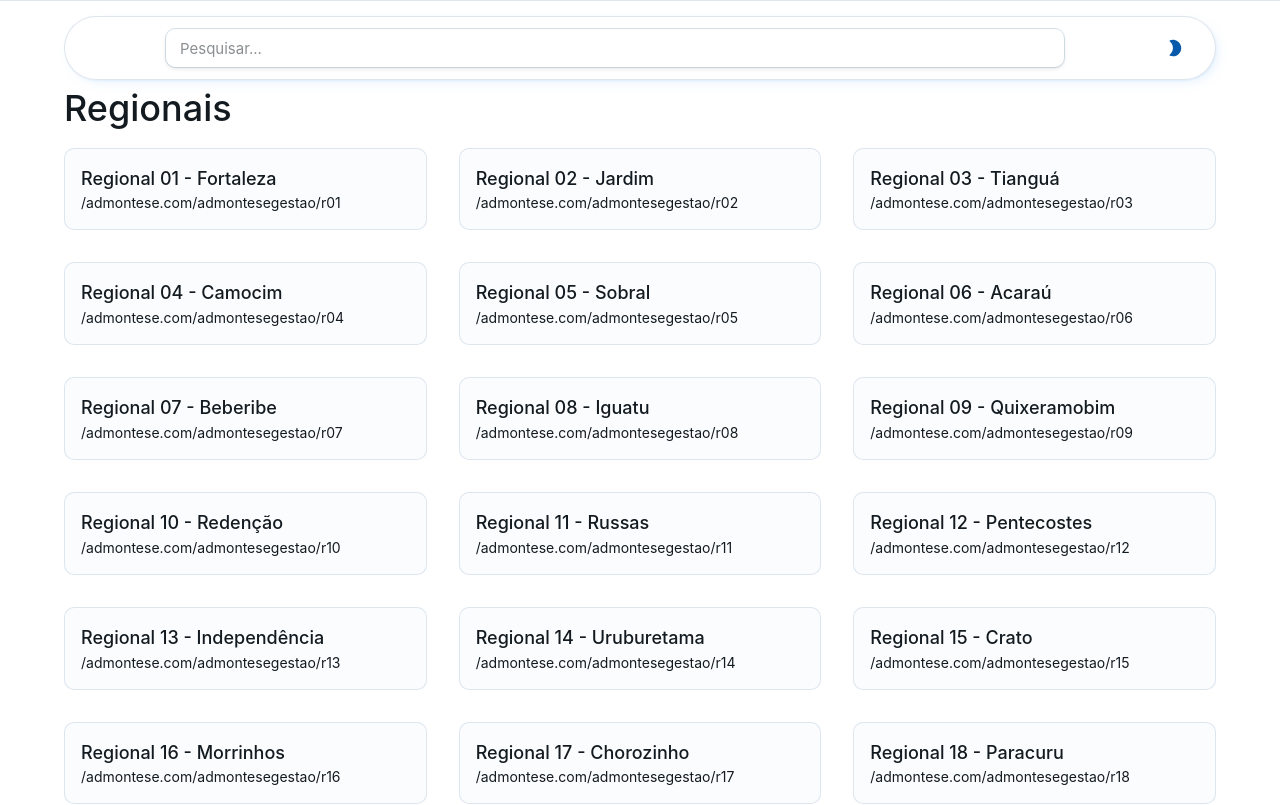
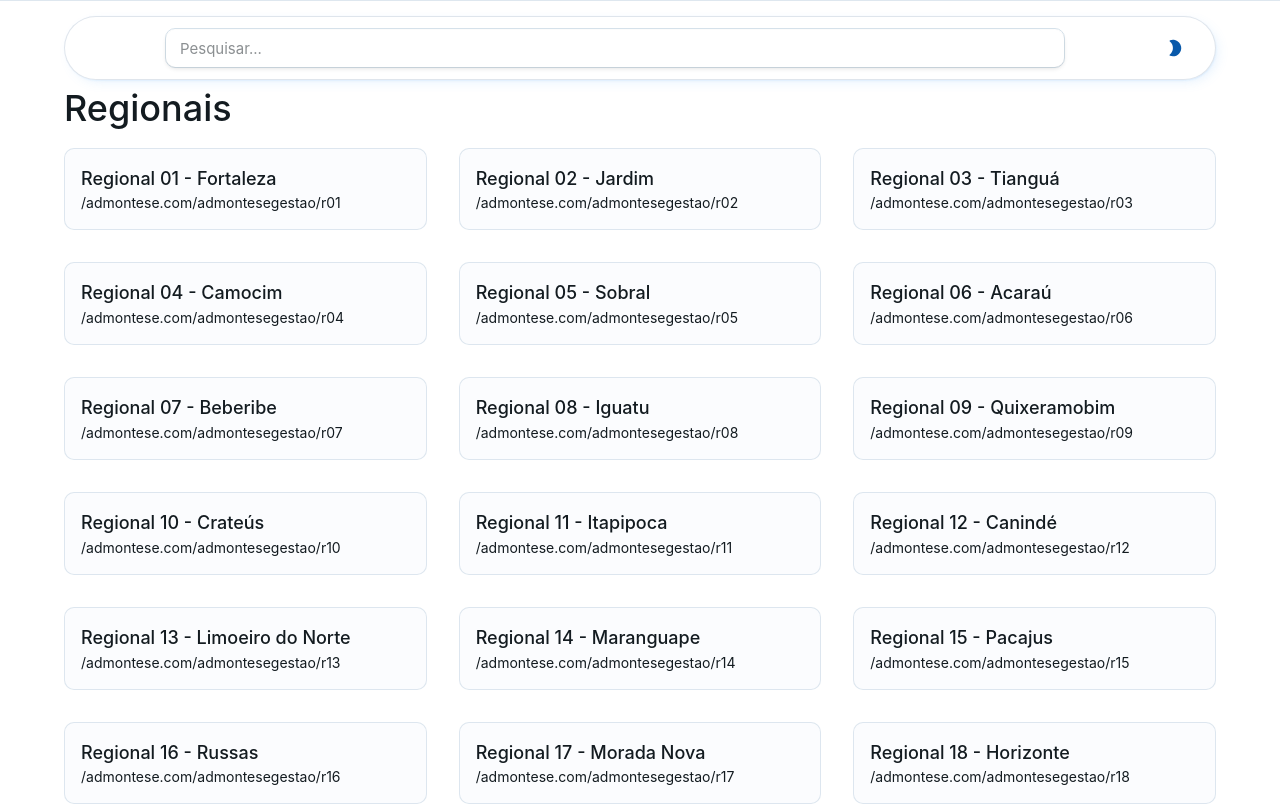
Before and after one commit to levibf/igreja-link, a React (Vite) app: page / in a window 1280 px wide. Shown: the top 805 px of the page. Built offline with nearby package versions, Linux system fonts and the light colour scheme.

Commit message:
links regionais

```diff
--- a/src/components/Features.jsx
+++ b/src/components/Features.jsx
@@ -11,99 +11,365 @@ const regionals = [
   {
     titulo: "Regional 01 - Fortaleza",
     link: "/admontese.com/admontesegestao/r01",
-    imagem: "https://lh6.googleusercontent.com/37Rl7nOuYeB5U6JhlqB1uU0FeKcajeRs5Z2OhN12DHEY0Ixn7AjM-tplQTgJ2wsSzGsVNGE5P39qF4hNH_ZJl0NSHPOuK7Skrds6_1uFnYlXKYjCumiG29qAsII1xIWBrA=w1280"
+    imagem: "https://lh6.googleusercontent.com/37Rl7nOuYeB5U6JhlqB1uU0FeKcajeRs5Z2OhN12DHEY0Ixn7AjM-tplQTgJ2wsSzGsVNGE5P39qF4hNH_ZJl0NSHPOuK7Skrds6_1uFnYlXKYjCumiG29qAsII1xIWBrA=w1280",
+    opcoes: [
+      {
+        titulo: "Tesouraria Regional",
+        link: "/admontese.com/admontesegestao/r01/tesouraria"
+      },
+      {
+        titulo: "Controle de Membros",
+        link: "/admontese.com/admontesegestao/r01/membros"
+      },
+      {
+        titulo: "Relatório Patrimonial",
+        link: "/admontese.com/admontesegestao/r01/patrimonio"
+      }
+    ]
   },
   {
     titulo: "Regional 02 - Jardim",
     link: "/admontese.com/admontesegestao/r02",
-    imagem: "https://lh6.googleusercontent.com/37Rl7nOuYeB5U6JhlqB1uU0FeKcajeRs5Z2OhN12DHEY0Ixn7AjM-tplQTgJ2wsSzGsVNGE5P39qF4hNH_ZJl0NSHPOuK7Skrds6_1uFnYlXKYjCumiG29qAsII1xIWBrA=w1280"
+    imagem: "https://lh6.googleusercontent.com/37Rl7nOuYeB5U6JhlqB1uU0FeKcajeRs5Z2OhN12DHEY0Ixn7AjM-tplQTgJ2wsSzGsVNGE5P39qF4hNH_ZJl0NSHPOuK7Skrds6_1uFnYlXKYjCumiG29qAsII1xIWBrA=w1280",
+    opcoes: [
+      {
+        titulo: "Tesouraria Regional",
+        link: "/admontese.com/admontesegestao/r02/tesouraria"
+      },
+      {
+        titulo: "Controle de Membros",
+        link: "/admontese.com/admontesegestao/r02/membros"
+      },
+      {
+        titulo: "Relatório Patrimonial",
+        link: "/admontese.com/admontesegestao/r02/patrimonio"
+      }
+    ]
   },
   {
     titulo: "Regional 03 - Tianguá",
     link: "/admontese.com/admontesegestao/r03",
-    imagem: "https://lh6.googleusercontent.com/37Rl7nOuYeB5U6JhlqB1uU0FeKcajeRs5Z2OhN12DHEY0Ixn7AjM-tplQTgJ2wsSzGsVNGE5P39qF4hNH_ZJl0NSHPOuK7Skrds6_1uFnYlXKYjCumiG29qAsII1xIWBrA=w1280"
+    imagem: "https://lh6.googleusercontent.com/37Rl7nOuYeB5U6JhlqB1uU0FeKcajeRs5Z2OhN12DHEY0Ixn7AjM-tplQTgJ2wsSzGsVNGE5P39qF4hNH_ZJl0NSHPOuK7Skrds6_1uFnYlXKYjCumiG29qAsII1xIWBrA=w1280",
+    opcoes: [
+      {
+        titulo: "Tesouraria Regional",
+        link: "/admontese.com/admontesegestao/r03/tesouraria"
+      },
+      {
+        titulo: "Controle de Membros",
+        link: "/admontese.com/admontesegestao/r03/membros"
+      },
+      {
+        titulo: "Relatório Patrimonial",
+        link: "/admontese.com/admontesegestao/r03/patrimonio"
+      }
+    ]
   },
   {
     titulo: "Regional 04 - Camocim",
     link: "/admontese.com/admontesegestao/r04",
-    imagem: "https://lh6.googleusercontent.com/37Rl7nOuYeB5U6JhlqB1uU0FeKcajeRs5Z2OhN12DHEY0Ixn7AjM-tplQTgJ2wsSzGsVNGE5P39qF4hNH_ZJl0NSHPOuK7Skrds6_1uFnYlXKYjCumiG29qAsII1xIWBrA=w1280"
+    imagem: "https://lh6.googleusercontent.com/37Rl7nOuYeB5U6JhlqB1uU0FeKcajeRs5Z2OhN12DHEY0Ixn7AjM-tplQTgJ2wsSzGsVNGE5P39qF4hNH_ZJl0NSHPOuK7Skrds6_1uFnYlXKYjCumiG29qAsII1xIWBrA=w1280",
+    opcoes: [
+      {
+        titulo: "Tesouraria Regional",
+        link: "/admontese.com/admontesegestao/r04/tesouraria"
+      },
+      {
+        titulo: "Controle de Membros",
+        link: "/admontese.com/admontesegestao/r04/membros"
+      },
+      {
+        titulo: "Relatório Patrimonial",
+        link: "/admontese.com/admontesegestao/r04/patrimonio"
+      }
+    ]
   },
   {
     titulo: "Regional 05 - Sobral",
     link: "/admontese.com/admontesegestao/r05",
-    imagem: "https://lh6.googleusercontent.com/37Rl7nOuYeB5U6JhlqB1uU0FeKcajeRs5Z2OhN12DHEY0Ixn7AjM-tplQTgJ2wsSzGsVNGE5P39qF4hNH_ZJl0NSHPOuK7Skrds6_1uFnYlXKYjCumiG29qAsII1xIWBrA=w1280"
+    imagem: "https://lh6.googleusercontent.com/37Rl7nOuYeB5U6JhlqB1uU0FeKcajeRs5Z2OhN12DHEY0Ixn7AjM-tplQTgJ2wsSzGsVNGE5P39qF4hNH_ZJl0NSHPOuK7Skrds6_1uFnYlXKYjCumiG29qAsII1xIWBrA=w1280",
+    opcoes: [
+      {
+        titulo: "Tesouraria Regional",
+        link: "/admontese.com/admontesegestao/r05/tesouraria"
+      },
+      {
+        titulo: "Controle de Membros",
+        link: "/admontese.com/admontesegestao/r05/membros"
+      },
+      {
+        titulo: "Relatório Patrimonial",
+        link: "/admontese.com/admontesegestao/r05/patrimonio"
+      }
+    ]
   },
   {
     titulo: "Regional 06 - Acaraú",
     link: "/admontese.com/admontesegestao/r06",
-    imagem: "https://lh5.googleusercontent.com/Az20Ts7k6yUh9y-8tWuuala9TxhbRgP_SDW4rLwMtIKYJ8c7PvMYlaRESGYZSckmag732eM-JIUzIsjmZWjJaZwrX6cdKbhZE-oZ4FvlD_yS4xVPxuDIhJz_UFFgt0rzgg=w1280"
+    imagem: "https://lh5.googleusercontent.com/Az20Ts7k6yUh9y-8tWuuala9TxhbRgP_SDW4rLwMtIKYJ8c7PvMYlaRESGYZSckmag732eM-JIUzIsjmZWjJaZwrX6cdKbhZE-oZ4FvlD_yS4xVPxuDIhJz_UFFgt0rzgg=w1280",
+    opcoes: [
+      {
+        titulo: "Tesouraria Regional",
+        link: "/admontese.com/admontesegestao/r06/tesouraria"
+      },
+      {
+        titulo: "Controle de Membros",
+        link: "/admontese.com/admontesegestao/r06/membros"
+      },
+      {
+        titulo: "Relatório Patrimonial",
+        link: "/admontese.com/admontesegestao/r06/patrimonio"
+      }
+    ]
   },
   {
     titulo: "Regional 07 - Beberibe",
     link: "/admontese.com/admontesegestao/r07",
-    imagem: "https://lh5.googleusercontent.com/U2h_t9fb5SiTFkrxyEHnFi6qVvsVptYwBCrDuiWVloguzT0vi5xrFYFgrSg7OUxYVwRFeHz8rC_nfc1UdkW6jy4hgeTDUCtO5vuZYPJWFb1tuR_i5cXSsMWO8DjjBewm=w1280"
+    imagem: "https://lh5.googleusercontent.com/U2h_t9fb5SiTFkrxyEHnFi6qVvsVptYwBCrDuiWVloguzT0vi5xrFYFgrSg7OUxYVwRFeHz8rC_nfc1UdkW6jy4hgeTDUCtO5vuZYPJWFb1tuR_i5cXSsMWO8DjjBewm=w1280",
+    opcoes: [
+      {
+        titulo: "Tesouraria Regional",
+        link: "/admontese.com/admontesegestao/r07/tesouraria"
+      },
+      {
+        titulo: "Controle de Membros",
+        link: "/admontese.com/admontesegestao/r07/membros"
+      },
+      {
+        titulo: "Relatório Patrimonial",
+        link: "/admontese.com/admontesegestao/r07/patrimonio"
+      }
+    ]
   },
   {
     titulo: "Regional 08 - Iguatu",
     link: "/admontese.com/admontesegestao/r08",
-    imagem: "https://lh3.googleusercontent.com/Rt65RdeVSFLA58LD6cxa7Iwyvi3vdiLB2c3_nO5y8cZIopnDJYABvuAnfQ_aRsO_J-RkNfJvo_VV0g-D8hrxQrYMovRmE2O9QkLJ3S1vH-gY9h6w6RSfo2PDNqrkgIWaTQ=w1280"
+    imagem: "https://lh3.googleusercontent.com/Rt65RdeVSFLA58LD6cxa7Iwyvi3vdiLB2c3_nO5y8cZIopnDJYABvuAnfQ_aRsO_J-RkNfJvo_VV0g-D8hrxQrYMovRmE2O9QkLJ3S1vH-gY9h6w6RSfo2PDNqrkgIWaTQ=w1280",
+    opcoes: [
+      {
+        titulo: "Tesouraria Regional",
+        link: "/admontese.com/admontesegestao/r08/tesouraria"
+      },
+      {
+        titulo: "Controle de Membros",
+        link: "/admontese.com/admontesegestao/r08/membros"
+      },
+      {
+        titulo: "Relatório Patrimonial",
+        link: "/admontese.com/admontesegestao/r08/patrimonio"
+      }
+    ]
   },
   {
     titulo: "Regional 09 - Quixeramobim",
     link: "/admontese.com/admontesegestao/r09",
-    imagem: "https://lh3.googleusercontent.com/Rt65RdeVSFLA58LD6cxa7Iwyvi3vdiLB2c3_nO5y8cZIopnDJYABvuAnfQ_aRsO_J-RkNfJvo_VV0g-D8hrxQrYMovRmE2O9QkLJ3S1vH-gY9h6w6RSfo2PDNqrkgIWaTQ=w1280"
+    imagem: "https://lh3.googleusercontent.com/BPNkURZPUWgs7ezm-YkQ2LKpt_5n0eU1JlspN2NoEuDLy95oIsH8R2iLt_dHBbpZ9xW2gPa-7e5BPebBl9EKZPOpDTwwonirTOdZjTjjLZtrwvOpG92kmD-g_UBHGKxhtw=w1280",
+    opcoes: [
+      {
+        titulo: "Tesouraria Regional",
+        link: "/admontese.com/admontesegestao/r09/tesouraria"
       },
       {
-    titulo: "Regional 10 - Redenção",
-    link: "/admontese.com/admontesegestao/r10",
-    imagem: "https://lh3.googleusercontent.com/Rt65RdeVSFLA58LD6cxa7Iwyvi3vdiLB2c3_nO5y8cZIopnDJYABvuAnfQ_aRsO_J-RkNfJvo_VV0g-D8hrxQrYMovRmE2O9QkLJ3S1vH-gY9h6w6RSfo2PDNqrkgIWaTQ=w1280"
+        titulo: "Controle de Membros",
+        link: "/admontese.com/admontesegestao/r09/membros"
       },
       {
-    titulo: "Regional 11 - Russas",
-    link: "/admontese.com/admontesegestao/r11",
-    imagem: "https://lh3.googleusercontent.com/Rt65RdeVSFLA58LD6cxa7Iwyvi3vdiLB2c3_nO5y8cZIopnDJYABvuAnfQ_aRsO_J-RkNfJvo_VV0g-D8hrxQrYMovRmE2O9QkLJ3S1vH-gY9h6w6RSfo2PDNqrkgIWaTQ=w1280"
+        titulo: "Relatório Patrimonial",
+        link: "/admontese.com/admontesegestao/r09/patrimonio"
+      }
+    ]
   },
   {
-    titulo: "Regional 12 - Pentecostes",
-    link: "/admontese.com/admontesegestao/r12",
-    imagem: "https://lh3.googleusercontent.com/Rt65RdeVSFLA58LD6cxa7Iwyvi3vdiLB2c3_nO5y8cZIopnDJYABvuAnfQ_aRsO_J-RkNfJvo_VV0g-D8hrxQrYMovRmE2O9QkLJ3S1vH-gY9h6w6RSfo2PDNqrkgIWaTQ=w1280"
+    titulo: "Regional 10 - Crateús",
+    link: "/admontese.com/admontesegestao/r10",
+    imagem: "https://lh3.googleusercontent.com/T6jsQpo7FSb7GdwPKypaEsY8qQZXOBjUgHYO08YatQ5P4pJtvpY6cyRtfVYMYk2QU61psV5h76Bq6Bo3vwtdymrn7Q5aUb95CkPM1yLiX1j7Y1CRNAHDklY_41HgPdEfxg=w1280",
+    opcoes: [
+      {
+        titulo: "Tesouraria Regional",
+        link: "/admontese.com/admontesegestao/r10/tesouraria"
       },
       {
-    titulo: "Regional 13 - Independência",
-    link: "/admontese.com/admontesegestao/r13",
-    imagem: "https://lh3.googleusercontent.com/Rt65RdeVSFLA58LD6cxa7Iwyvi3vdiLB2c3_nO5y8cZIopnDJYABvuAnfQ_aRsO_J-RkNfJvo_VV0g-D8hrxQrYMovRmE2O9QkLJ3S1vH-gY9h6w6RSfo2PDNqrkgIWaTQ=w1280"
+        titulo: "Controle de Membros",
+        link: "/admontese.com/admontesegestao/r10/membros"
       },
       {
-    titulo: "Regional 14 - Uruburetama",
-    link: "/admontese.com/admontesegestao/r14",
-    imagem: "https://lh3.googleusercontent.com/Rt65RdeVSFLA58LD6cxa7Iwyvi3vdiLB2c3_nO5y8cZIopnDJYABvuAnfQ_aRsO_J-RkNfJvo_VV0g-D8hrxQrYMovRmE2O9QkLJ3S1vH-gY9h6w6RSfo2PDNqrkgIWaTQ=w1280"
+        titulo: "Relatório Patrimonial",
+        link: "/admontese.com/admontesegestao/r10/patrimonio"
+      }
+    ]
+  },
+
+    {
+      titulo: "Regional 11 - Itapipoca",
+      link: "/admontese.com/admontesegestao/r11",
+      imagem: "https://lh3.googleusercontent.com/KU2OuhhxRmT8mfNeS0bbG9ScFhJZJwvM9C1HPhGQwTrlFjJng1sxsH-MQZmYTHGPzW49xy3FgJ2F0bcmr5B92lfT90rcoIv1UCWwGRBGexRVz8DkP2BvlApkVKnAwovEmQ=w1280",
+      opcoes: [
+        {
+          titulo: "Tesouraria Regional",
+          link: "/admontese.com/admontesegestao/r11/tesouraria"
         },
         {
-    titulo: "Regional 15 - Crato",
-    link: "/admontese.com/admontesegestao/r15",
-    imagem: "https://lh3.googleusercontent.com/Rt65RdeVSFLA58LD6cxa7Iwyvi3vdiLB2c3_nO5y8cZIopnDJYABvuAnfQ_aRsO_J-RkNfJvo_VV0g-D8hrxQrYMovRmE2O9QkLJ3S1vH-gY9h6w6RSfo2PDNqrkgIWaTQ=w1280"
+          titulo: "Controle de Membros",
+          link: "/admontese.com/admontesegestao/r11/membros"
         },
         {
-    titulo: "Regional 16 - Morrinhos",
-    link: "/admontese.com/admontesegestao/r16",
-    imagem: "https://lh3.googleusercontent.com/Rt65RdeVSFLA58LD6cxa7Iwyvi3vdiLB2c3_nO5y8cZIopnDJYABvuAnfQ_aRsO_J-RkNfJvo_VV0g-D8hrxQrYMovRmE2O9QkLJ3S1vH-gY9h6w6RSfo2PDNqrkgIWaTQ=w1280"
+          titulo: "Relatório Patrimonial",
+          link: "/admontese.com/admontesegestao/r11/patrimonio"
+        }
+      ]
     },
     {
-    titulo: "Regional 17 - Chorozinho",
-    link: "/admontese.com/admontesegestao/r17",
-    imagem: "https://lh3.googleusercontent.com/2NJwAzVFsVtdSSvs45qG29nLEQWhNXQqfsmkEXT0P84gdicDWzdpNIC0hb3AJTzk82YTfxQDB0zpN0rca53qAwYybfPpoU1P_1qoR5unhcYxHCF8UZK1kcsBC3seg_ttMQ=w1280"
+      titulo: "Regional 12 - Canindé",
+      link: "/admontese.com/admontesegestao/r12",
+      imagem: "https://lh3.googleusercontent.com/D1o6XJ6XEtH1vA_jw1lnA4VKrDPVnP6DTzM-QNzKFaZKdzTE66zZmy-JIaAzUilLG1dKYczpJ4yMa7Q6JPSlMv9z6qCQ9cxNlbkg1qS_ayRUJm-7v5bdHMo3X4V_VzvIoQ=w1280",
+      opcoes: [
+        {
+          titulo: "Tesouraria Regional",
+          link: "/admontese.com/admontesegestao/r12/tesouraria"
         },
         {
-    titulo: "Regional 18 - Paracuru",
-    link: "/admontese.com/admontesegestao/r18",
-    imagem: "https://lh3.googleusercontent.com/EFgFM2aJB1IinreovlECavP-1bNA3HPJacYGF6jwBESS5oWZ9GPlxvPHT_yNu5z-72IXy76zjgEhlCxTRp6dVbJKZowVsK7NQWbR-nT5ykoJkrEE22bbdLX-O3BhJhK31Q=w1280"
+          titulo: "Controle de Membros",
+          link: "/admontese.com/admontesegestao/r12/membros"
         },
         {
-    titulo: "Regional 19 - Mucambo",
+          titulo: "Relatório Patrimonial",
+          link: "/admontese.com/admontesegestao/r12/patrimonio"
+        }
+      ]
+    },
+    {
+      titulo: "Regional 13 - Limoeiro do Norte",
+      link: "/admontese.com/admontesegestao/r13",
+      imagem: "https://lh3.googleusercontent.com/p6vBwU6D6T_NPp64Pm6rgReBb9g4_b38JTRKjoDQ_U5ltlW9jPnZOEY4TmULcbwVemWyqPxhbJ2VUKuY1bdOzy6lvZJpPQ_5F6GrvNf5EZ1Whp1cUdrzEGpke8DZb5oxJQ=w1280",
+      opcoes: [
+        {
+          titulo: "Tesouraria Regional",
+          link: "/admontese.com/admontesegestao/r13/tesouraria"
+        },
+        {
+          titulo: "Controle de Membros",
+          link: "/admontese.com/admontesegestao/r13/membros"
+        },
+        {
+          titulo: "Relatório Patrimonial",
+          link: "/admontese.com/admontesegestao/r13/patrimonio"
+        }
+      ]
+    },
+    {
+      titulo: "Regional 14 - Maranguape",
+      link: "/admontese.com/admontesegestao/r14",
+      imagem: "https://lh3.googleusercontent.com/qXyP-KQadZl7ZYBz2USf5sETgGeebcfhD1C64k5mJSwCZ2bAk2rwvOsrylgf9ykeAHuHTwDyxqCk2S_R2UuNp3LeolXZZ9neXUdmCZv9rCvPfDtCxQTXN8yzJ4ArbZzIsQ=w1280",
+      opcoes: [
+        {
+          titulo: "Tesouraria Regional",
+          link: "/admontese.com/admontesegestao/r14/tesouraria"
+        },
+        {
+          titulo: "Controle de Membros",
+          link: "/admontese.com/admontesegestao/r14/membros"
+        },
+        {
+          titulo: "Relatório Patrimonial",
+          link: "/admontese.com/admontesegestao/r14/patrimonio"
+        }
+      ]
+    },
+    {
+      titulo: "Regional 15 - Pacajus",
+      link: "/admontese.com/admontesegestao/r15",
+      imagem: "https://lh3.googleusercontent.com/W0Xc-YrAmvcjk1L6iqHvmlJ2hprgZj90yrQDKx57r3PN_cAxZwmf2l2PQo0XZcCp6_YANqsdFsjPShZ3Tyo04X6kAtXTqvKn1oGnJwqUlEL_pQDBmVjqSOqB5hvXRf-WLQ=w1280",
+      opcoes: [
+        {
+          titulo: "Tesouraria Regional",
+          link: "/admontese.com/admontesegestao/r15/tesouraria"
+        },
+        {
+          titulo: "Controle de Membros",
+          link: "/admontese.com/admontesegestao/r15/membros"
+        },
+        {
+          titulo: "Relatório Patrimonial",
+          link: "/admontese.com/admontesegestao/r15/patrimonio"
+        }
+      ]
+    },
+    {
+      titulo: "Regional 16 - Russas",
+      link: "/admontese.com/admontesegestao/r16",
+      imagem: "https://lh3.googleusercontent.com/cQ6whtvLs6g2w9V9g0-19T9hVkKFTBdDfcMjZkX6YscKfHl1SB5U8pOHQarEZUtHoJ5lHpD8qKrqe_VUuHLy5cFiZytNW6K3hTuIC8KhZ8HQI8N19ne1BJ8AuyfUz2MZJw=w1280",
+      opcoes: [
+        {
+          titulo: "Tesouraria Regional",
+          link: "/admontese.com/admontesegestao/r16/tesouraria"
+        },
+        {
+          titulo: "Controle de Membros",
+          link: "/admontese.com/admontesegestao/r16/membros"
+        },
+        {
+          titulo: "Relatório Patrimonial",
+          link: "/admontese.com/admontesegestao/r16/patrimonio"
+        }
+      ]
+    },
+    {
+      titulo: "Regional 17 - Morada Nova",
+      link: "/admontese.com/admontesegestao/r17",
+      imagem: "https://lh3.googleusercontent.com/J6InDXbQf7f7zO2dA1mG_sleAFLdVJcWTrmQHVlQMIhSn3FTL7Jgrvzr7JFLvWz6XGz8sZZjZVsebsPH6KFX8H8JrbnnKPKBy5CBZ-6pJZa9OFO7vMuSwXTyRk7cNH0lZg=w1280",
+      opcoes: [
+        {
+          titulo: "Tesouraria Regional",
+          link: "/admontese.com/admontesegestao/r17/tesouraria"
+        },
+        {
+          titulo: "Controle de Membros",
+          link: "/admontese.com/admontesegestao/r17/membros"
+        },
+        {
+          titulo: "Relatório Patrimonial",
+          link: "/admontese.com/admontesegestao/r17/patrimonio"
+        }
+      ]
+    },
+    {
+      titulo: "Regional 18 - Horizonte",
+      link: "/admontese.com/admontesegestao/r18",
+      imagem: "https://lh3.googleusercontent.com/HhNHQvj2w90WsPLh3ccShf7EVf7oeIN9CwOvmtCkGi5GppzJtkdfHn62aYxcklVCzHNPev2oyCWJ9d4aSZ65SyXNh8cdqvH0ZMYMrrZUnS_4RI8Qw_NnCWfCN9H_RoygCw=w1280",
+      opcoes: [
+        {
+          titulo: "Tesouraria Regional",
+          link: "/admontese.com/admontesegestao/r18/tesouraria"
+        },
+        {
+          titulo: "Controle de Membros",
+          link: "/admontese.com/admontesegestao/r18/membros"
+        },
+        {
+          titulo: "Relatório Patrimonial",
+          link: "/admontese.com/admontesegestao/r18/patrimonio"
+        }
+      ]
+    },
+    {
+      titulo: "Regional 19 - Quixadá",
       link: "/admontese.com/admontesegestao/r19",
-    imagem: "https://lh4.googleusercontent.com/KKs5benPke78J90RQnizBaCpbCgALGHSMIZa1kJjs9PugcMrRcMCXeNobWySf-n8b5canIXlA8HyfKX8Aum1_Xbbx22-8pJSHKRYi5R56WLBX_J0xmOPOs3xg-tpFxaVRA=w1280"
+      imagem: "https://lh3.googleusercontent.com/FYt2nFxk9JdhAnG-kGb43XPhHd6HQvG3zdfWgL8dNNROJqRtGJcBSs_a8wvKppvX9XtGsh52DRFo5woC6N4TZUjKBZHGslNzF9SB_K7Z8_Johj04G7EmGDlfnO1jV4KMow=w1280",
+      opcoes: [
+        {
+          titulo: "Tesouraria Regional",
+          link: "/admontese.com/admontesegestao/r19/tesouraria"
+        },
+        {
+          titulo: "Controle de Membros",
+          link: "/admontese.com/admontesegestao/r19/membros"
+        },
+        {
+          titulo: "Relatório Patrimonial",
+          link: "/admontese.com/admontesegestao/r19/patrimonio"
         }
-
+      ]
+    }
   ];
 
 function Features() {
```
Lines whose indentation alone changed are shown as unchanged.
